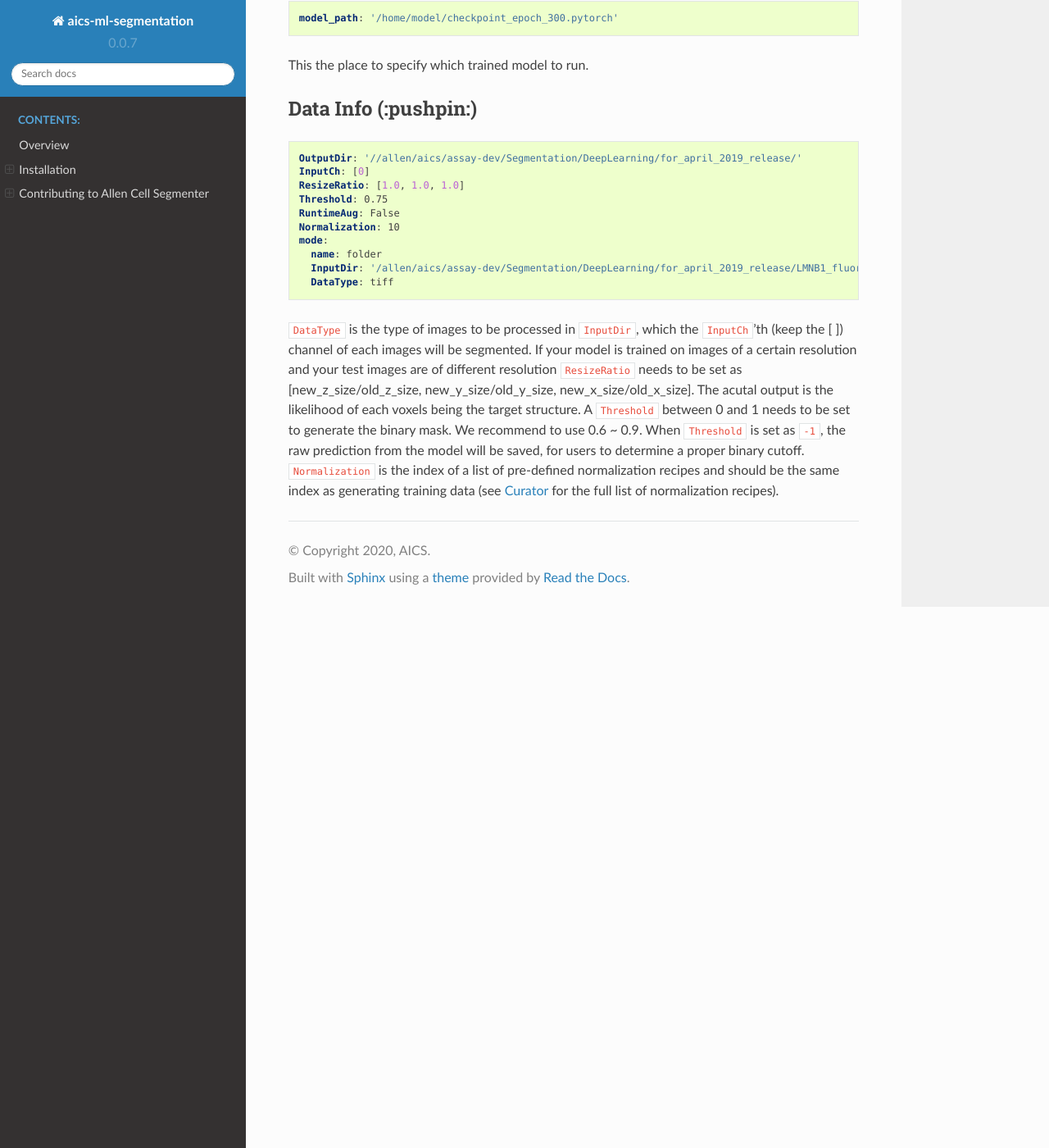
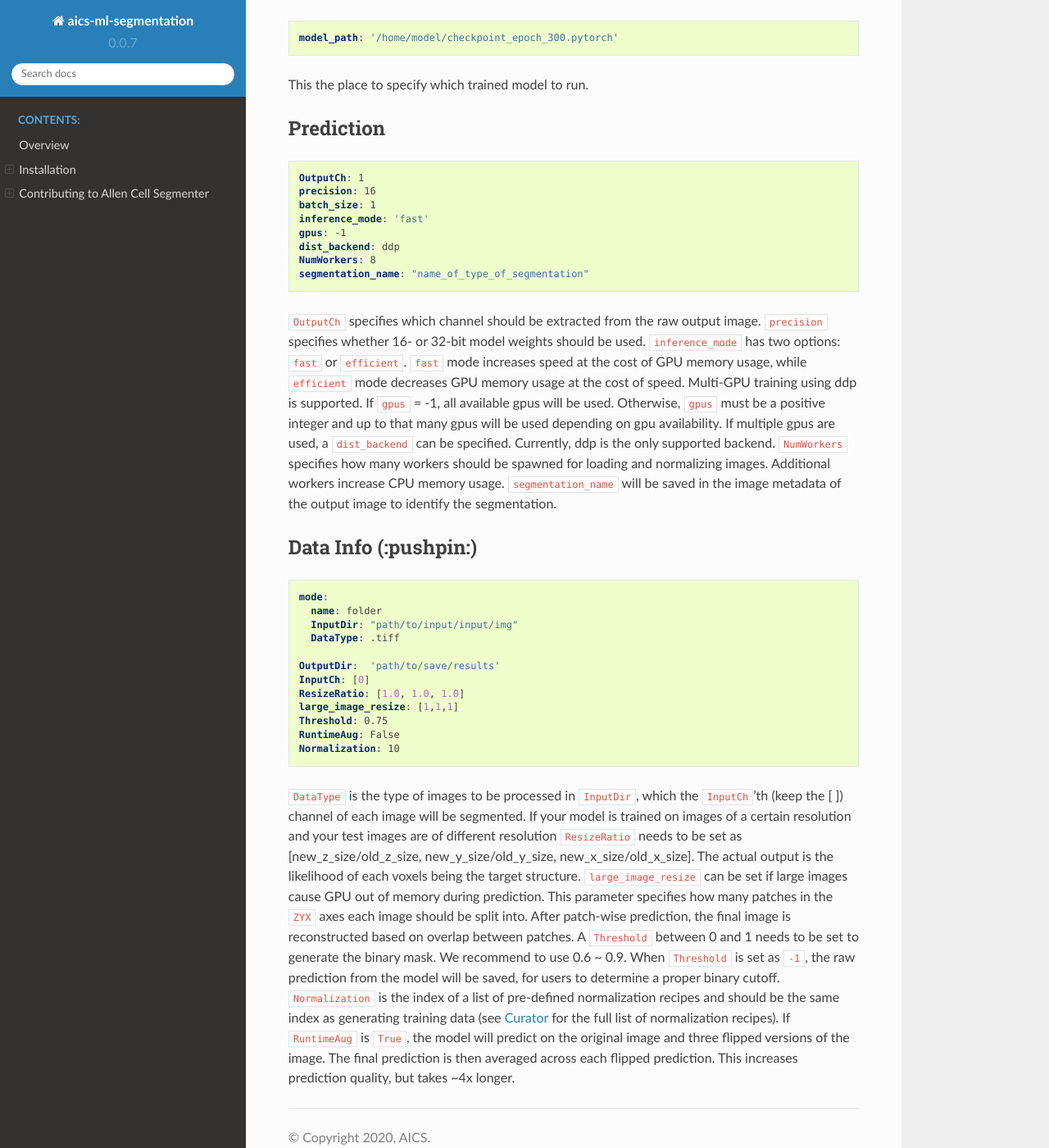
Before and after one commit to AllenCell/aics-ml-segmentation, a Sphinx documentation site: the page built from docs/doc_pred_yaml.md, in a window 1280 px wide and 1400 px high, scrolled down 1244 px. Shown: the whole window at 82% size. Built offline with Sphinx 7.4.7 and the Read the Docs theme 2.0.0, drawn with Linux system fonts in a browser that asks for light colours; pages that are not in the unit, such as notebooks, are missing from menus; the version number is read from the project's files by our own code; some of the changed text lies outside the part shown.

Commit message:
Prediction documentation + yaml update

````diff
--- a/docs/doc_pred_yaml.md
+++ b/docs/doc_pred_yaml.md
@@ -20,15 +20,15 @@ or
 model:
   name: unet_xy
 ```
-see model parameters in [training configuration](./doc_train_yaml.md)
+See model parameters in [training configuration](./doc_train_yaml.md)
 
 2. input and output type (:ok:)
 ```yaml
 nchannel: 1
 nclass: [2, 2, 2]
-OutputCh: [0, 1]
+OutputCh: 1
 ```
-These are related to the model architecture and fixed by default.
+These are related to the model architecture and fixed by default. See model parameters in [training configuration](./doc_train_yaml.md)
 
 3. patch size (:computer:)
 
@@ -44,19 +44,35 @@ model_path: '/home/model/checkpoint_epoch_300.pytorch'
 ```
 This the place to specify which trained model to run.
 
+### Prediction
+```yaml
+OutputCh: 1
+precision: 16
+batch_size: 1
+inference_mode: 'fast'
+gpus: -1
+dist_backend: ddp
+NumWorkers: 8
+segmentation_name: "name_of_type_of_segmentation"
+```
+`OutputCh` specifies which channel should be extracted from the raw output image. `precision` specifies whether 16- or 32-bit model weights should be used. `inference_mode` has two options: `fast` or `efficient`. `fast` mode increases speed at the cost of GPU memory usage, while `efficient` mode decreases GPU memory usage at the cost of speed. Multi-GPU training using ddp is supported. If `gpus` = -1, all available gpus will be used. Otherwise, `gpus` must be a positive integer and up to that many gpus will be used depending on gpu availability. If multiple gpus are used, a `dist_backend` can be specified. Currently, ddp is the only supported backend. `NumWorkers` specifies how many workers should be spawned for loading and normalizing images. Additional workers increase CPU memory usage. `segmentation_name` will be saved in the image metadata of the output image to identify the segmentation.
+
 
 ### Data Info (:pushpin:)
 ```yaml
-OutputDir: '//allen/aics/assay-dev/Segmentation/DeepLearning/for_april_2019_release/'
+mode:
+  name: folder
+  InputDir: "path/to/input/input/img"
+  DataType: .tiff
+
+OutputDir:  'path/to/save/results'
 InputCh: [0]
 ResizeRatio: [1.0, 1.0, 1.0]
+large_image_resize: [1,1,1]
 Threshold: 0.75
 RuntimeAug: False
 Normalization: 10
-mode:
-  name: folder
-  InputDir: '/allen/aics/assay-dev/Segmentation/DeepLearning/for_april_2019_release/LMNB1_fluorescent'
-  DataType: tiff
+
 ```
 
-`DataType` is the type of images to be processed in `InputDir`, which the `InputCh`'th (keep the [ ]) channel of each images will be segmented. If your model is trained on images of a certain resolution and your test images are of different resolution `ResizeRatio` needs to be set as [new_z_size/old_z_size, new_y_size/old_y_size, new_x_size/old_x_size]. The acutal output is the likelihood of each voxels being the target structure. A `Threshold` between 0 and 1 needs to be set to generate the binary mask. We recommend to use 0.6 ~ 0.9. When `Threshold` is set as `-1`, the raw prediction from the model will be saved, for users to determine a proper binary cutoff. `Normalization` is the index of a list of pre-defined normalization recipes and should be the same index as generating training data (see [Curator](./bb2.md) for the full list of normalization recipes).
+`DataType` is the type of images to be processed in `InputDir`, which the `InputCh`'th (keep the [ ]) channel of each image will be segmented. If your model is trained on images of a certain resolution and your test images are of different resolution `ResizeRatio` needs to be set as [new_z_size/old_z_size, new_y_size/old_y_size, new_x_size/old_x_size]. The actual output is the likelihood of each voxels being the target structure. `large_image_resize` can be set if large images cause GPU out of memory during prediction. This parameter specifies how many patches in the `ZYX` axes each image should be split into. After patch-wise prediction, the final image is reconstructed based on overlap between patches.  A `Threshold` between 0 and 1 needs to be set to generate the binary mask. We recommend to use 0.6 ~ 0.9. When `Threshold` is set as `-1`, the raw prediction from the model will be saved, for users to determine a proper binary cutoff. `Normalization` is the index of a list of pre-defined normalization recipes and should be the same index as generating training data (see [Curator](./bb2.md) for the full list of normalization recipes). If `RuntimeAug` is `True`, the model will predict on the original image and three flipped versions of the image. The final prediction is then averaged across each flipped prediction. This increases prediction quality, but takes ~4x longer.
````
Also changed, not shown: 1 other file.
